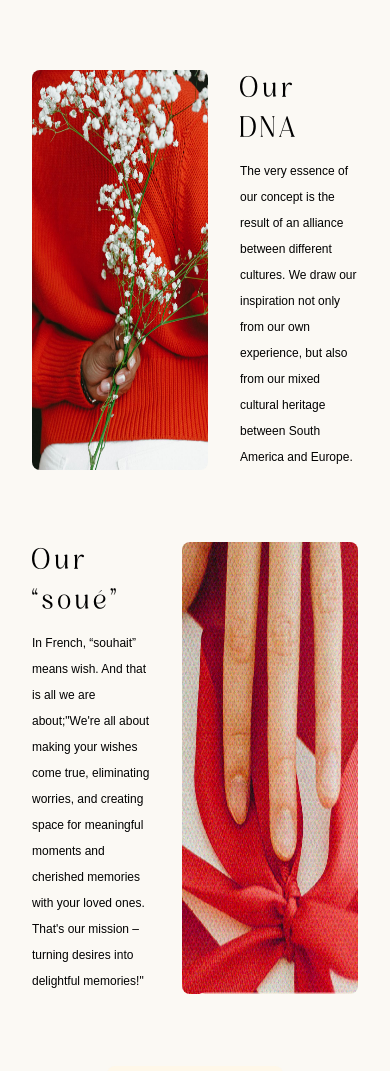
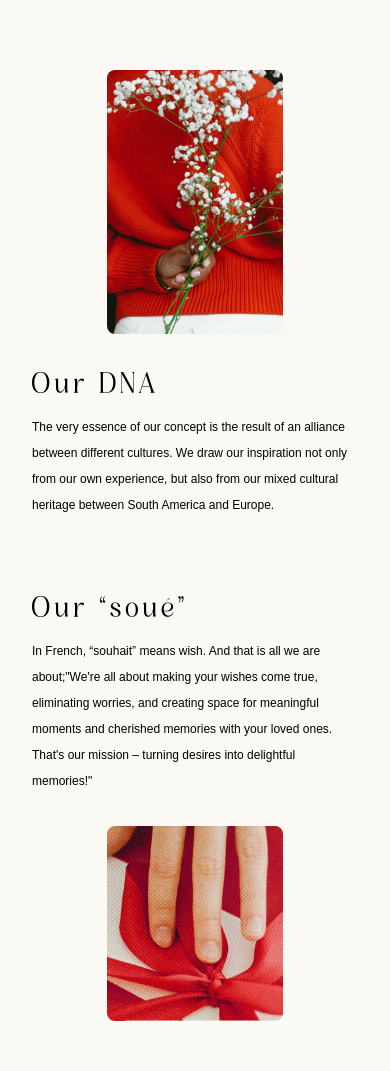
Before and after one commit to tomasvivaldi/mysoue, a Next.js app: page /our-little-story in a window 390 px wide. Shown: the part 604-1675 px from the top of the page. Built offline with nearby package versions, Linux system fonts and the light colour scheme; a web font is replaced by a local one.

Commit message:
fix our story for phones

```diff
--- a/app/(root)/our-little-story/page.tsx
+++ b/app/(root)/our-little-story/page.tsx
@@ -39,7 +39,7 @@ const UeberMich = () => {
           <div className="flex flex-col gap-12 my-10 w-full x-paddings ">
             <motion.div
               variants={fadeIn}
-              className="mb-6 max-w-3xl self-center flex flex-row justify-center gap-8"
+              className="mb-6 max-w-3xl self-center flex flex-col sm:flex-row justify-center gap-8"
               initial="initial"
               whileInView="whileInView"
               viewport={{ once: true }}
@@ -65,7 +65,7 @@ const UeberMich = () => {
 
             <motion.div
               variants={fadeIn}
-              className="mb-6 max-w-3xl self-center flex flex-row justify-center gap-8"
+              className="mb-6 max-w-3xl self-center flex flex-col sm:flex-row justify-center gap-8"
               initial="initial"
               whileInView="whileInView"
               viewport={{ once: true }}
```
